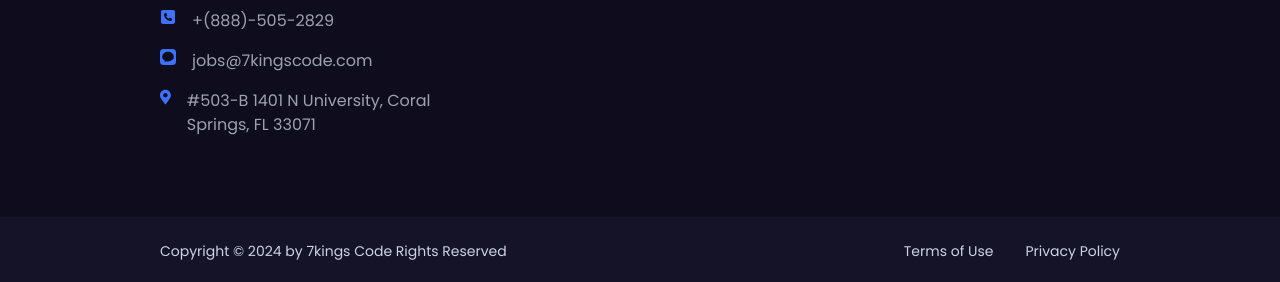
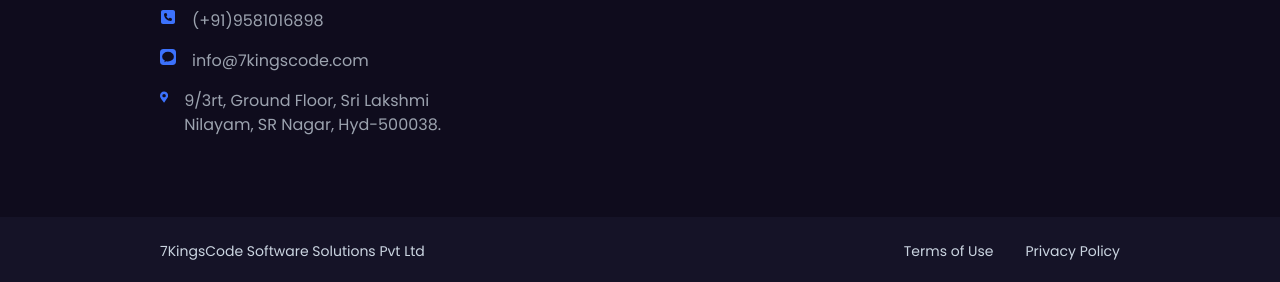
Before and after one commit to mrusmanmughal1/7kingscode, a React (Vite) app: page / in a window 1280 px wide. Shown: the part 6577-6859 px from the top of the page. Built offline with nearby package versions, Linux system fonts and the light colour scheme.

Commit message:
Footer info

```diff
--- a/src/UI/FooterBottom.jsx
+++ b/src/UI/FooterBottom.jsx
@@ -3,9 +3,8 @@
     <div className="bg-[#151327] w-full ">
       <div className="w-11/12 md:w-3/4  text-sm mx-auto py-6 text-slate-300 font-thin flex justify-between">
         <div className="  lg:w-auto text-center w-full">
-          <p>Copyright © 2024 by 7kings Code Rights Reserved</p>
+          <p>7KingsCode Software Solutions Pvt Ltd</p>
         </div>
-
         <div className=" lg:block  hidden text-center">
           <div className="flex gap-8">
             <p>Terms of Use </p>
--- a/src/UI/FooterMain.jsx
+++ b/src/UI/FooterMain.jsx
@@ -23,16 +23,17 @@
           <div className=" space-y-4 text-gray-400">
             <p className="flex gap-4">
               {" "}
-              <FaSquarePhone className="text-blue-secondary" /> +(888)-505-2829{" "}
+              <FaSquarePhone className="text-blue-secondary" /> (+91)9581016898{" "}
             </p>
             <p className="flex gap-4">
               {" "}
               <SiImessage className="text-blue-secondary" />{" "}
-                jobs@7kingscode.com
+              info@7kingscode.com
             </p>
             <p className="flex gap-4">
               <FaMapMarkerAlt className="text-blue-secondary" />
-										#503-B 1401 N University, Coral Springs, FL 33071
+              9/3rt, Ground Floor, Sri Lakshmi Nilayam,
+SR Nagar, Hyd-500038.
             </p>
           </div>
         </div>
```
